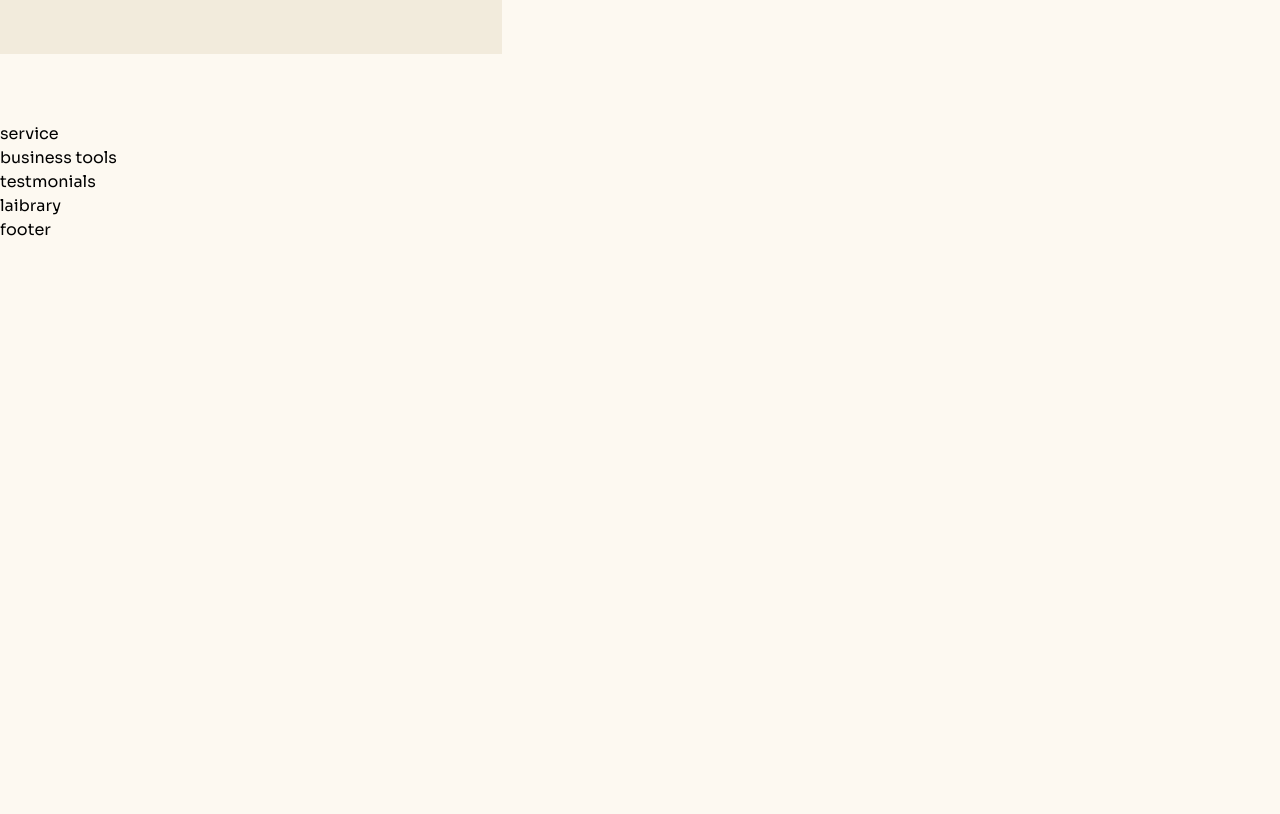
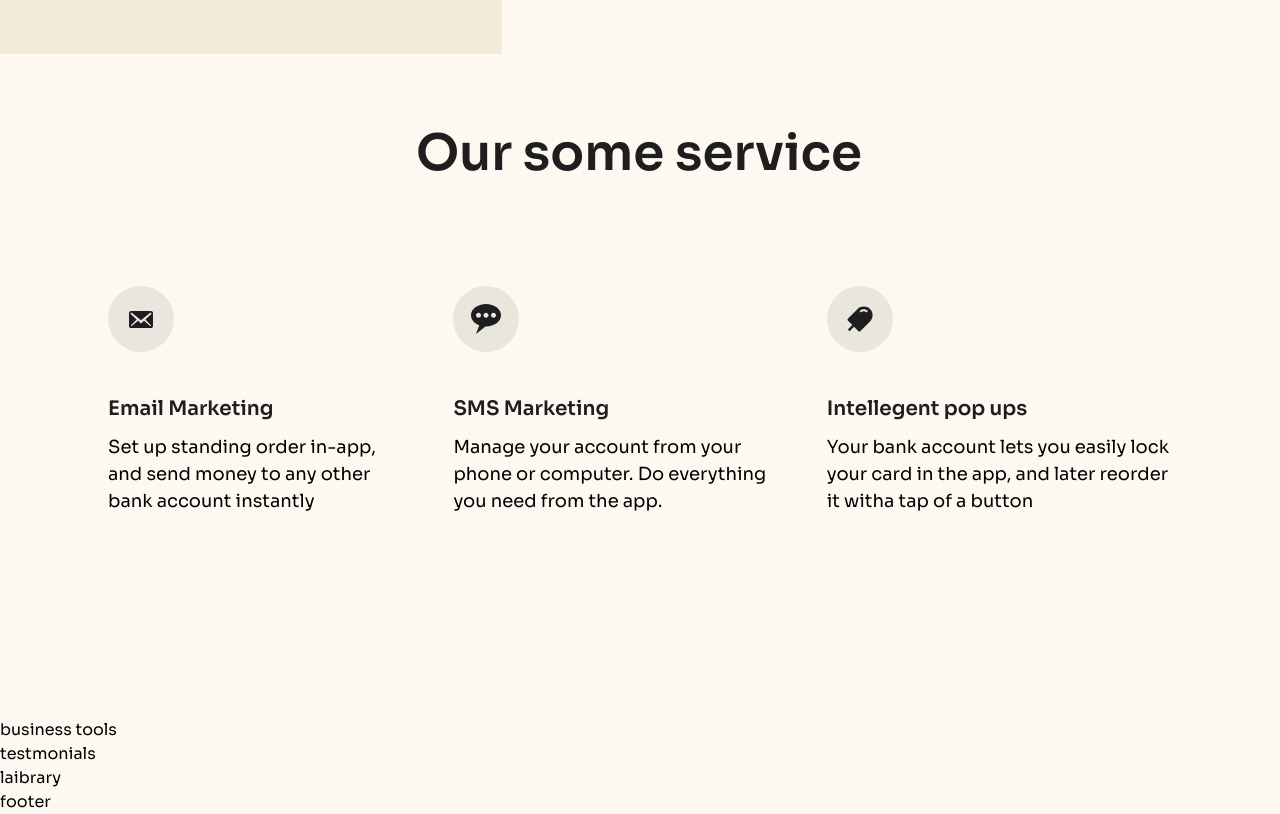
Before and after one commit to ThanhPhongsof/email-marketing, a React (Create React App) app: page / in a window 1280 px wide. Shown: the part 3260-4074 px from the top of the page. Before the commit the page ends 3502 px from the top, so only its background shows below. Built offline with nearby package versions, Linux system fonts and the light colour scheme.

Commit message:
feat/main : add section service in desktop

```diff
--- /dev/null
+++ b/src/components/icon/IconMail.jsx
@@ -0,0 +1,18 @@
+const IconMail = () => {
+  return (
+    <svg
+      width={24}
+      height={17}
+      viewBox="0 0 24 17"
+      fill="none"
+      xmlns="http://www.w3.org/2000/svg"
+    >
+      <path
+        d="M24 14.875V2.125C24 0.949167 23.0547 0 21.8836 0H2.1164C0.945326 0 0 0.949167 0 2.125V14.875C0 16.0508 0.945326 17 2.1164 17H21.8836C23.0547 17 24 16.0508 24 14.875ZM22.1517 1.96917C22.6173 2.43667 22.3633 2.91833 22.1093 3.15917L16.381 8.42917L21.8836 14.1808C22.0529 14.3792 22.1658 14.6908 21.9683 14.9033C21.7848 15.13 21.3616 15.1158 21.1781 14.9742L15.0123 9.69L11.9929 12.4525L8.98765 9.69L2.82187 14.9742C2.63845 15.1158 2.21517 15.13 2.03175 14.9033C1.83422 14.6908 1.94709 14.3792 2.1164 14.1808L7.61905 8.42917L1.89065 3.15917C1.63668 2.91833 1.38272 2.43667 1.84832 1.96917C2.31393 1.50167 2.79365 1.72833 3.18871 2.06833L11.9929 9.20833L20.8113 2.06833C21.2063 1.72833 21.6861 1.50167 22.1517 1.96917Z"
+        fill="currentColor"
+      />
+    </svg>
+  );
+};
+
+export default IconMail;
--- /dev/null
+++ b/src/components/icon/IconPopups.jsx
@@ -0,0 +1,20 @@
+
+const IconPopups = () => {
+  return (
+    <svg
+      width={26}
+      height={26}
+      viewBox="0 0 26 26"
+      fill="none"
+      xmlns="http://www.w3.org/2000/svg"
+    >
+      <path
+        d="M23 3.00002C22.1875 2.18741 21.2228 1.54281 20.1612 1.10303C19.0995 0.663245 17.9616 0.43689 16.8125 0.43689C15.6634 0.43689 14.5255 0.663245 13.4638 1.10303C12.4022 1.54281 11.4375 2.18741 10.625 3.00002L0.849998 12.775C0.617185 13.0092 0.486507 13.326 0.486507 13.6563C0.486507 13.9865 0.617185 14.3033 0.849998 14.5375L5.275 18.9625L0.849998 23.375L2.625 25.15L7.0375 20.725L11.4625 25.15C11.6967 25.3828 12.0135 25.5135 12.3437 25.5135C12.674 25.5135 12.9908 25.3828 13.225 25.15L23 15.425C23.8201 14.6116 24.4711 13.6438 24.9153 12.5776C25.3595 11.5113 25.5882 10.3676 25.5882 9.21252C25.5882 8.05742 25.3595 6.91374 24.9153 5.84748C24.4711 4.78121 23.8201 3.81345 23 3.00002ZM19.625 6.37502C18.8506 5.63537 17.8209 5.22263 16.75 5.22263C15.6791 5.22263 14.6494 5.63537 13.875 6.37502L12.55 5.05002C13.6652 3.93863 15.1755 3.31458 16.75 3.31458C18.3245 3.31458 19.8347 3.93863 20.95 5.05002L19.625 6.37502Z"
+        fill="currentColor"
+        // fill="#1E1E1E"
+      />
+    </svg>
+  );
+};
+
+export default IconPopups;
--- /dev/null
+++ b/src/components/icon/IconSMS.jsx
@@ -0,0 +1,20 @@
+
+const IconSMS = () => {
+  return (
+    <svg
+      width={30}
+      height={30}
+      viewBox="0 0 30 30"
+      fill="none"
+      xmlns="http://www.w3.org/2000/svg"
+    >
+      <path
+        d="M15 0C6.71484 0 0 5.0332 0 11.25C0 15.6445 3.36914 19.4414 8.26758 21.293L4.99805 30L14.4023 22.4766C14.6016 22.4824 14.7949 22.5 15 22.5C23.2852 22.5 30 17.4668 30 11.25C30 5.0332 23.2852 0 15 0ZM7.5 13.752C6.12305 13.752 4.99805 12.6328 4.99805 11.25C4.99805 9.86719 6.11719 8.74805 7.5 8.74805C8.87695 8.74805 10.002 9.86719 10.002 11.25C10.002 12.6328 8.87695 13.752 7.5 13.752ZM15 13.752C13.623 13.752 12.498 12.6328 12.498 11.25C12.498 9.86719 13.6172 8.74805 15 8.74805C16.377 8.74805 17.502 9.86719 17.502 11.25C17.502 12.6328 16.377 13.752 15 13.752ZM22.5 13.752C21.123 13.752 19.998 12.6328 19.998 11.25C19.998 9.86719 21.1172 8.74805 22.5 8.74805C23.877 8.74805 25.002 9.86719 25.002 11.25C25.002 12.6328 23.877 13.752 22.5 13.752Z"
+        // fill="#FDF9F1"
+        fill="currentColor"
+      />
+    </svg>
+  );
+};
+
+export default IconSMS;
--- a/src/components/icon/index.jsx
+++ b/src/components/icon/index.jsx
@@ -1 +1,4 @@
 export const { default: IconPlay } = require("./IconPlay");
+export const { default: IconPopups } = require("./IconPopups");
+export const { default: IconSMS } = require("./IconSMS");
+export const { default: IconMail } = require("./IconMail");
--- a/src/modules/main/Service.jsx
+++ b/src/modules/main/Service.jsx
@@ -1,8 +1,47 @@
+import { IconMail, IconPopups, IconSMS } from "components/icon";
+import { LayoutContainer } from "components/layout";
+import { v4 } from "uuid";
+
+const services = [
+  {
+    id: v4(),
+    icon: <IconMail />,
+    title: "Email Marketing",
+    desc: "Set up standing order in-app, and send money to any other bank account instantly",
+  },
+  {
+    id: v4(),
+    icon: <IconSMS />,
+    title: "SMS Marketing",
+    desc: "Manage your account from your phone or computer. Do everything you need from the app.",
+  },
+  {
+    id: v4(),
+    icon: <IconPopups />,
+    title: "Intellegent pop ups",
+    desc: "Your bank account lets you easily lock your card in the app, and later reorder it witha tap of a button",
+  },
+];
 
 const Service = () => {
   return (
-    <section className="service">
-      service
+    <section className="service mb-40">
+      <LayoutContainer>
+        <div className="service-header">
+          <h2 className="heading heading--big">Our some service</h2>
+        </div>
+        <div className="service-main">
+          <div className="service-list">
+            {services?.map((item) => (
+              <div key={item.id} className="service-item">
+                <div className="service-icon">{item.icon}</div>
+                <h3 className="heading heading--normal">{item.title}</h3>
+                <p className="text">{item.desc}</p>
+              </div>
+            ))}
+          </div>
+        </div>
+      </LayoutContainer>
     </section>
   );
 };
--- a/src/modules/main/styles/_service.scss
+++ b/src/modules/main/styles/_service.scss
@@ -0,0 +1,40 @@
+.service {
+  &-header {
+    max-width: 448px;
+    margin: 0 auto 58px;
+  }
+  &-list {
+    display: flex;
+    align-items: flex-start;
+    justify-content: space-between;
+    gap: 23px;
+  }
+  &-item {
+    padding: 43px 18px 63px;
+    background-color: transparent;
+    transition: all 0.2s linear;
+    &:hover {
+      background-color: var(--body-bg);
+      box-shadow: 0px 16px 250px 10px rgba(155, 155, 155, 0.25);
+      .service-icon {
+        background-color: var(--primary-color);
+        color: var(--white);
+      }
+    }
+  }
+  &-icon {
+    width: 66px;
+    height: 66px;
+    border-radius: 50%;
+    display: flex;
+    align-items: center;
+    justify-content: center;
+    margin-bottom: 44px;
+    color: var(--gray1e);
+    background-color: rgba(#000, 8%);
+    transition: all 0.2s linear;
+  }
+  .heading {
+    margin-bottom: 13px;
+  }
+}
```
